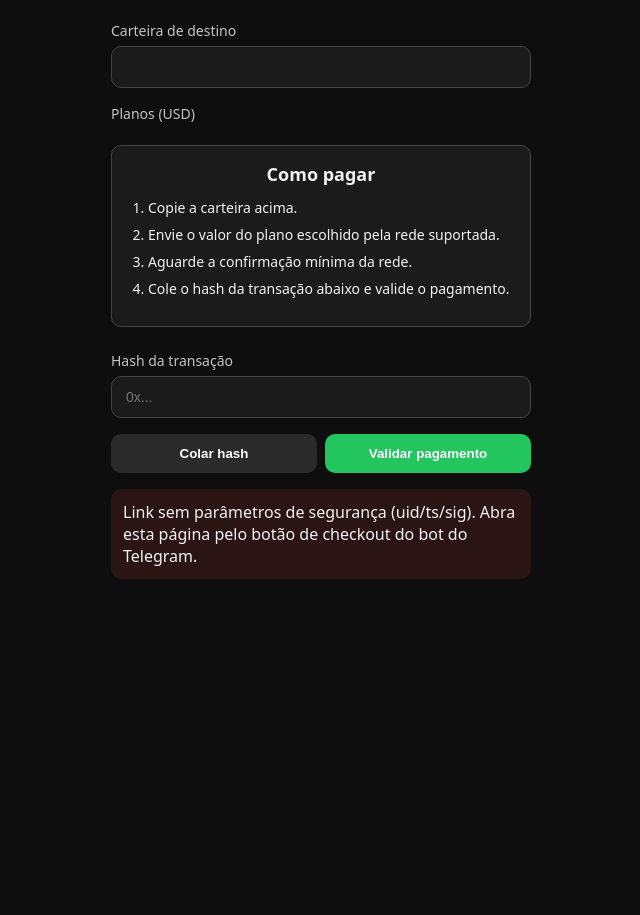
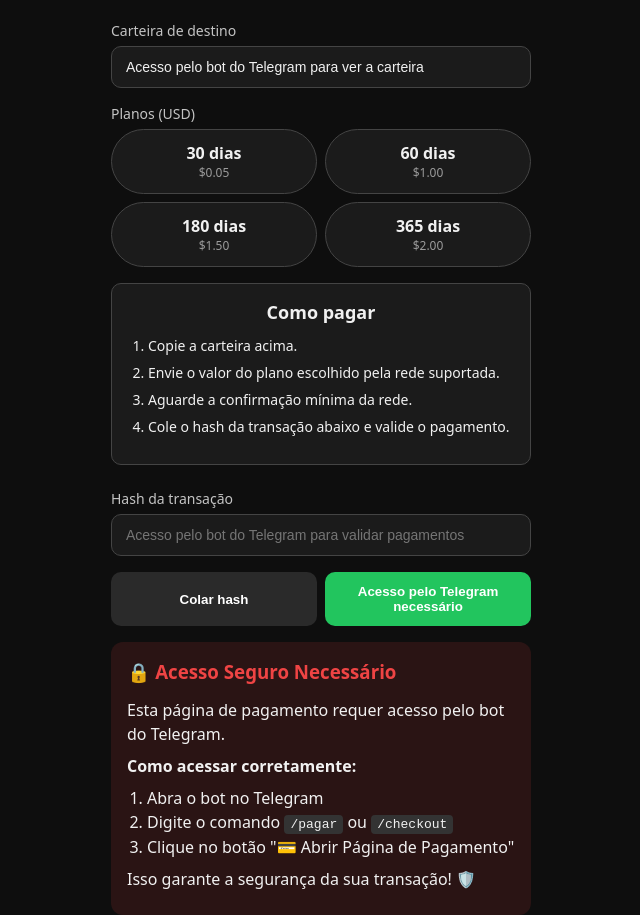
Before and after one commit to Lucasbiledog/telegram-bot-vip, a plain HTML site: page webapp/index.html in a window 1280 px wide. Shown: the part 76-991 px from the top of the page, without its empty margins (319-959 px from the left). Before the commit the page ends 800 px from the top, so only its background shows below. Drawn offline with Linux system fonts and the light colour scheme.

Commit message:
Codigo novo

```diff
--- a/webapp/app.js
+++ b/webapp/app.js
@@ -48,7 +48,22 @@ async function loadConfig() {
       showAlert("Para acessar o checkout, clique no botão que aparece junto às imagens do bot do Telegram.", false);
       return;
     }
-    showAlert("Link sem parâmetros de segurança (uid/ts/sig). Abra esta página pelo botão de checkout do bot do Telegram.", false);
+    showAlert(`
+      <div style="text-align: left;">
+        <h3>🔒 Acesso Seguro Necessário</h3>
+        <p>Esta página de pagamento requer acesso pelo bot do Telegram.</p>
+        <p><strong>Como acessar corretamente:</strong></p>
+        <ol>
+          <li>Abra o bot no Telegram</li>
+          <li>Digite o comando <code>/pagar</code> ou <code>/checkout</code></li>
+          <li>Clique no botão "💳 Abrir Página de Pagamento"</li>
+        </ol>
+        <p>Isso garante a segurança da sua transação! 🛡️</p>
+      </div>
+    `, false);
+
+    // Carregar informações básicas mesmo sem autenticação (só para mostrar)
+    loadBasicInfo();
     return;
   }
   try {
@@ -159,5 +174,33 @@ setInterval(() => {
   fetch("/keepalive").catch(() => {});
 }, 60_000);
 
+// --- carrega informações básicas sem autenticação ---
+async function loadBasicInfo() {
+  try {
+    // Mostrar informações básicas (carteira e planos padrão)
+    $("addr").value = "Acesso pelo bot do Telegram para ver a carteira";
+    $("addr").disabled = true;
+
+    // Mostrar planos padrão
+    const defaultPlans = {
+      "30": 0.05,
+      "60": 1.00,
+      "180": 1.50,
+      "365": 2.00
+    };
+    renderPlans(defaultPlans);
+
+    // Desabilitar botões
+    $("validarBtn").disabled = true;
+    $("validarBtn").textContent = "Acesso pelo Telegram necessário";
+    $("pasteBtn").disabled = true;
+    $("txhash").disabled = true;
+    $("txhash").placeholder = "Acesso pelo bot do Telegram para validar pagamentos";
+
+  } catch (err) {
+    console.warn("Erro ao carregar info básica:", err);
+  }
+}
+
 // start
 loadConfig();
--- a/webapp/index.html
+++ b/webapp/index.html
@@ -88,11 +88,16 @@
       .secondary { background: #2a2a2a; color: #fff; }
       #alert { margin-top: 16px; }
       #alert .ok, #alert .error {
-        padding: 12px;
-        border-radius: 10px;
+        padding: 16px;
+        border-radius: 12px;
+        line-height: 1.5;
       }
-      #alert .ok { background: #16a34a20; }
-      #alert .error { background: #ef444420; }
+      #alert .ok { background: #16a34a20; color: #16a34a; }
+      #alert .error { background: #ef444420; color: #ef4444; }
+      #alert h3 { margin: 0 0 12px 0; color: inherit; }
+      #alert p { margin: 8px 0; color: #f1f1f1; }
+      #alert ol { margin: 8px 0; padding-left: 20px; color: #f1f1f1; }
+      #alert code { background: #333; padding: 2px 6px; border-radius: 4px; font-family: monospace; }
     </style>
   </head>
   <body>
```
Also changed, not shown: 1 other file.
